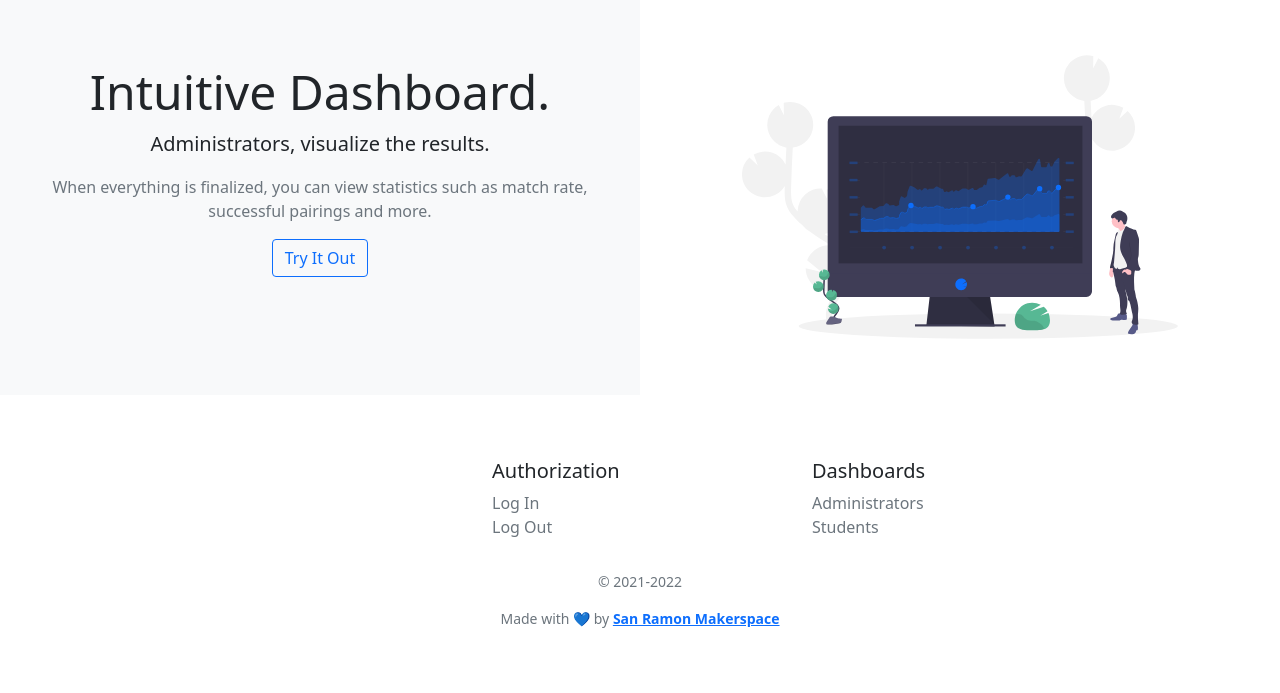
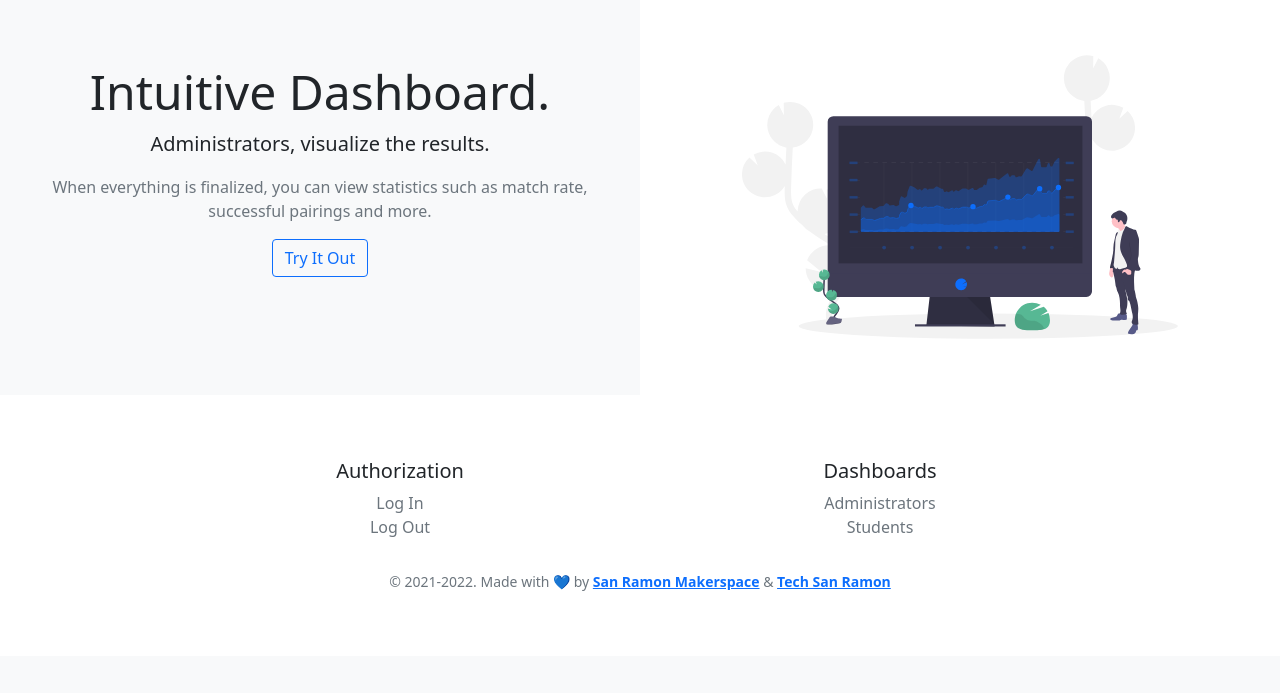
Before and after one commit to vishakh-arora/San_Ramon_Makerspace_pub, a Python web app: template SRVUSD-Lockers/lockers_app/aiohttp_lockers/templates/index.html in a window 1280 px wide. Shown: the part 1907-2600 px from the top of the page. After the commit the page ends 2498 px from the top, so only its background shows below. Run offline with Jinja, Linux system fonts and the light colour scheme; the template is opened without the code that fills it, so the values that code supplies are empty; some libraries are stand-ins or nearby versions.

Commit message:
branding vagara vagara

```diff
--- a/SRVUSD-Lockers/lockers_app/aiohttp_lockers/templates/index.html
+++ b/SRVUSD-Lockers/lockers_app/aiohttp_lockers/templates/index.html
@@ -151,21 +151,21 @@ Log in with Google        </button> -->
 </div>
 
 <footer class="container py-5">
-  <div class="row">
-    <div class="col-12 col-md">
+  <div class="row" style="text-align: center;">
+    <!-- <div class="col-12 col-md"> -->
       <!-- <svg xmlns="http://www.w3.org/2000/svg" width="24" height="24" viewBox="0 0 24 24" fill="none" stroke="currentColor" stroke-width="2" stroke-linecap="round" stroke-linejoin="round" class="d-block mb-2"><circle cx="12" cy="12" r="10"></circle><line x1="14.31" y1="8" x2="20.05" y2="17.94"></line><line x1="9.69" y1="8" x2="21.17" y2="8"></line><line x1="7.38" y1="12" x2="13.12" y2="2.06"></line><line x1="9.69" y1="16" x2="3.95" y2="6.06"></line><line x1="14.31" y1="16" x2="2.83" y2="16"></line><line x1="16.62" y1="12" x2="10.88" y2="21.94"></line></svg> -->
       <!-- add logo here -->
       <!-- <img src="static/img/dark-logo.png" height="50px"> -->
-      <small class="d-block my-3 text-muted"></small>
-    </div>
-    <div class="col-6 col-md">
+      <!-- <small class="d-block my-3 text-muted"></small> -->
+    <!-- </div> -->
+    <div class="col col-md">
       <h5>Authorization</h5>
       <ul class="list-unstyled text-small">
         <li><a class="text-muted" href="" style="text-decoration:none;">Log In</a></li>
         <li><a class="text-muted" href="" style="text-decoration:none;">Log Out</a></li>
       </ul>
     </div>
-    <div class="col-6 col-md">
+    <div class="col col-md">
       <h5>Dashboards</h5>
       <ul class="list-unstyled text-small">
         <li><a class="text-muted" href="" style="text-decoration:none;">Administrators</a></li>
@@ -177,8 +177,8 @@ Log in with Google        </button> -->
     <div class="col-6 col-md">
     </div> -->
   </div>
-  <small class="d-block my-3 text-muted" align="center">© 2021-2022</small>
-  <small class="d-block my-3 text-muted" align="center">Made with &#x1F499; by <a href="https://srmakerspace.wordpress.com/"><strong>San Ramon Makerspace</strong></a></small>
+  <!-- <small class="d-block my-3 text-muted" align="center">© 2021-2022</small> -->
+  <small class="d-block my-3 text-muted" align="center">© 2021-2022. Made with &#x1F499; by <a href="https://srmakerspace.wordpress.com/"><strong>San Ramon Makerspace</strong></a> & <a href="http://tech-sanramon.herokuapp.com"><strong>Tech San Ramon</strong></a></small>
 </footer>
 
 {% endblock %}
```
